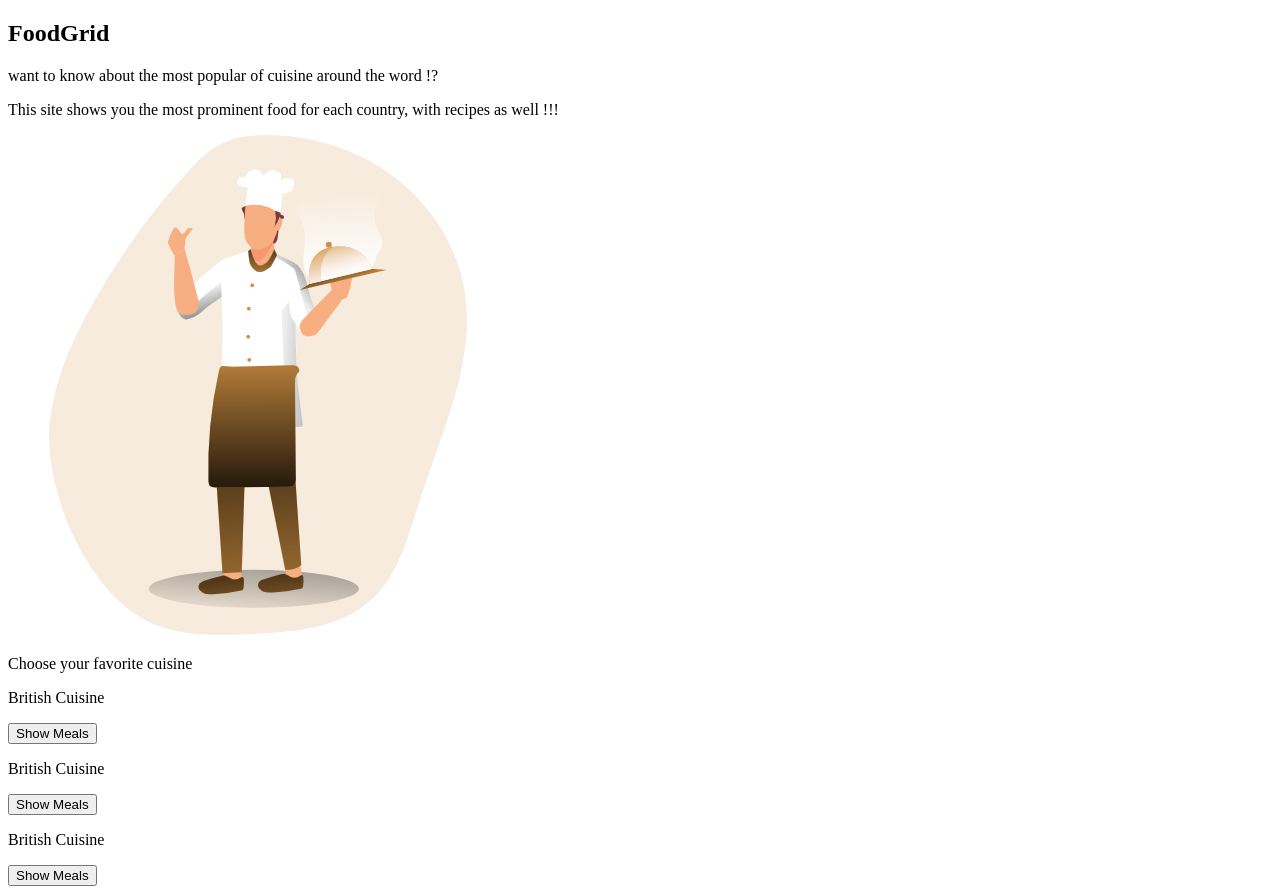
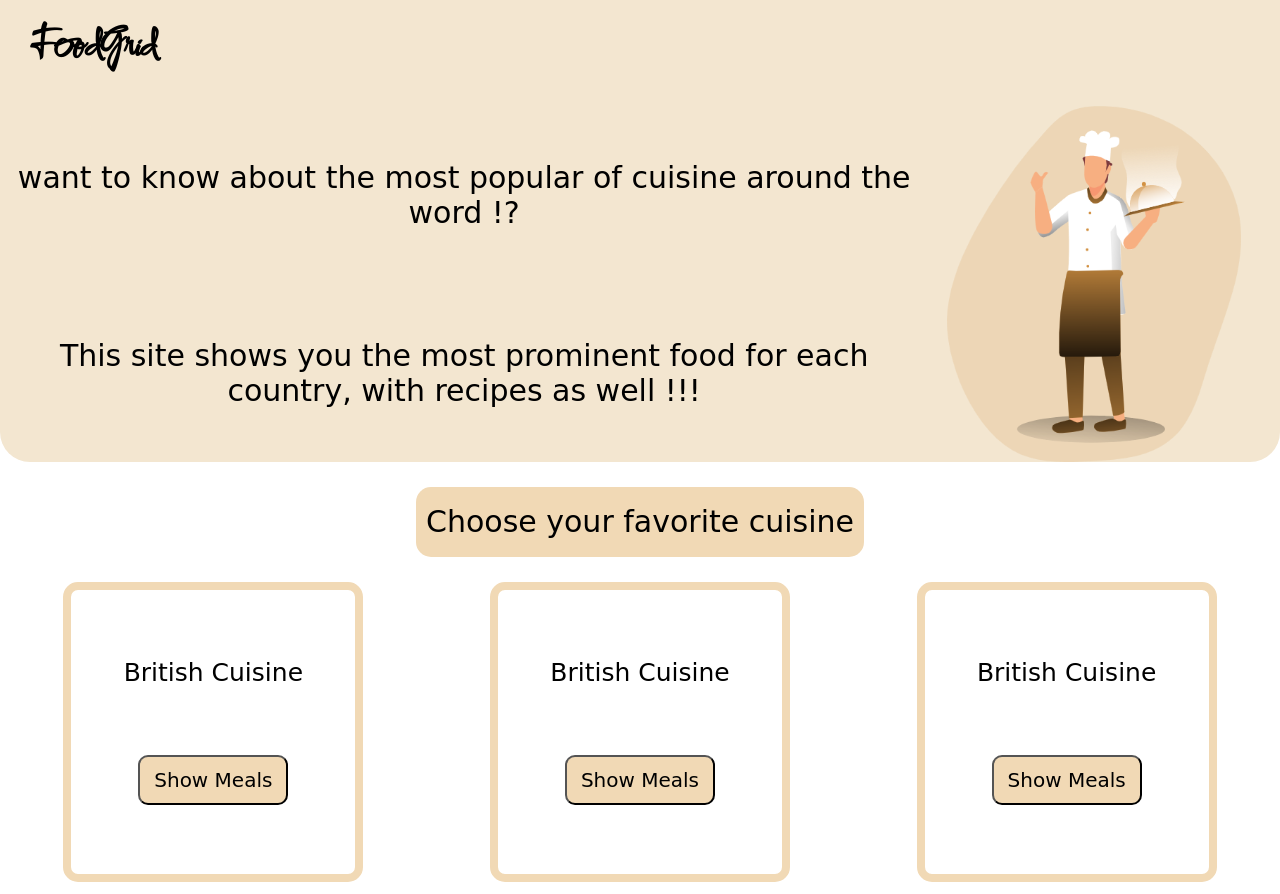
Before and after one commit to GSG-G11/FoodGrid-Mahmoud-Khaled, a plain HTML site: page index.html in a window 1280 px wide. Drawn offline with Linux system fonts and the light colour scheme; a web font is replaced by a local one.

Commit message:
add style for page 1 and some html editing >relates #2

```diff
--- a/index.html
+++ b/index.html
@@ -7,10 +7,14 @@
     <title>FOODGRID</title>
 
     <link rel="stylesheet" href="./style.css" />
+    <link rel="preconnect" href="https://fonts.googleapis.com">
+    <link rel="preconnect" href="https://fonts.gstatic.com" crossorigin>
+    <link href="https://fonts.googleapis.com/css2?family=Comforter&family=Gideon+Roman&display=swap" rel="stylesheet">
   </head>
   <body>
-    <section   class="sec1">
+    <section class="sec1">
       <h1>FoodGrid</h1>
+      <div class="head-content">
         <div class="para">
           <p class="one">
             want to know about the most popular of cuisine around the word !?
@@ -20,39 +24,31 @@
             recipes as well !!!
           </p>
         </div>
-      <div class="image"><img src="./assest/Chef_Monochromatic.png" alt="chef"></div>
+        <div class="image">
+          <img src="./assest/Chef_Monochromatic.png" alt="chef" />
+        </div>
+      </div>
     </section>
-<section  class="sec2">
+    <section class="sec2">
       <div class="fav">
         <p>Choose your favorite cuisine</p>
       </div>
 
-
-
       <div class="countrys">
         <div class="cuisine">
-
-    <p class="country"  > British Cuisine  </p>
+          <p class="country">British Cuisine</p>
           <button class="go-meals">Show Meals</button>
         </div>
         <div class="cuisine">
-
-    <p class="country"  > British Cuisine  </p>
+          <p class="country">British Cuisine</p>
           <button class="go-meals">Show Meals</button>
         </div>
         <div class="cuisine">
-
-    <p class="country"  > British Cuisine  </p>
+          <p class="country">British Cuisine</p>
           <button class="go-meals">Show Meals</button>
         </div>
-
       </div>
-
-
-
     </section>
-
-
 
     <script
       src="https://kit.fontawesome.com/57c783de70.js"
--- a/style.css
+++ b/style.css
@@ -0,0 +1,125 @@
+
+
+
+*{
+    margin: 0;
+    padding: 0;
+    box-sizing: border-box;
+    font-family: 'Gideon Roman', cursive;
+    }
+
+    .sec1{
+
+    background-color: #f3e6d0;
+    border-bottom-left-radius:30px ;
+    border-bottom-right-radius:30px ;
+}
+
+    h1{
+
+        margin:0px 10px;
+        font-size: 40px;
+        font-family: 'Comforter', cursive;
+        padding: 20px;
+    }
+
+    .head-content{
+
+    display: flex;
+    margin: 10px;
+
+    }
+
+
+    .para{
+    display: flex;
+    flex-direction: column;
+    justify-content: space-around;
+    align-items: center;
+    text-align: center;
+    font-size: 30px;
+
+    }
+
+    img{
+        height: 100%;
+        width: 100%;
+    }
+
+    .fav{
+text-align: center;
+margin: 10px;
+height: 100px;
+display: flex;
+justify-content: center;
+align-items: center;
+font-size: 30px;
+    }
+
+    .fav p{
+
+        background-color: #F1D9B5;
+        padding: 10px;
+        height: 70px;
+        display: flex;
+justify-content: center;
+align-items: center;
+border-radius: 15px;
+    }
+
+    .countrys{
+display: flex;
+justify-content: space-around;
+
+    }
+
+
+    .cuisine{
+border: 8px solid #F1D9B5;
+height: 300px;
+width: 300px;
+border-radius: 15px;
+display: flex;
+flex-direction: column;
+justify-content: space-evenly;
+align-items: center;
+
+
+    }
+
+
+    .country{
+
+        font-size: 25px;
+    }
+
+
+    .go-meals{
+
+background-color:#F1D9B5 ;
+height: 50px;
+width: 150px;
+border-radius: 10px;
+font-size: 20px;
+
+    }
+    .go-meals:hover{
+        border: 8px solid #F1D9B5;
+        color: rgb(252, 252, 250);
+
+    }
+
+    @media screen and (max-width: 600px) {
+
+        .countrys{
+            display: flex;
+            flex-direction: column;
+            justify-content: space-around;
+            align-items: center;
+                }
+
+
+                .cuisine{
+                    margin: 10px;
+                }
+      }
```
Lines whose indentation alone changed are shown as unchanged.
